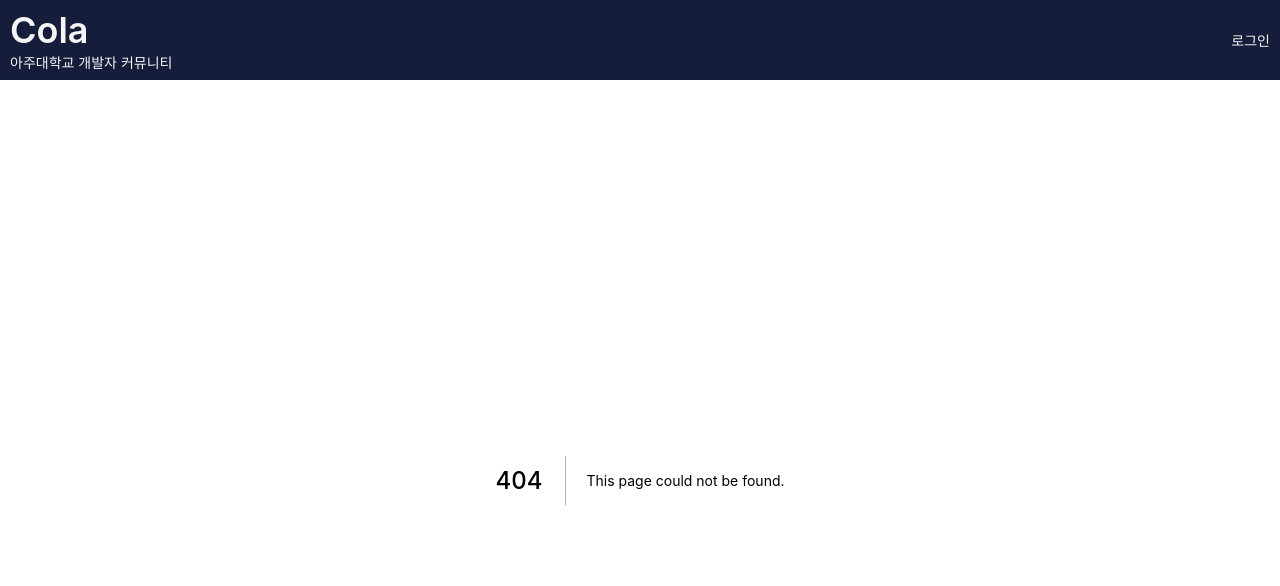
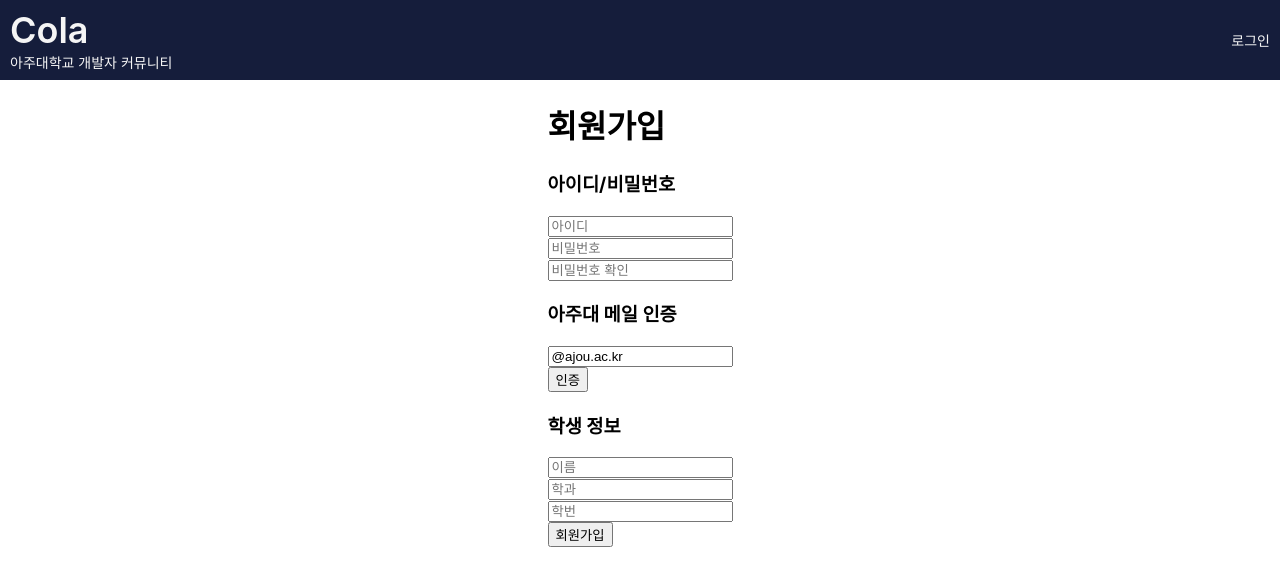
Before and after one commit to Coreight98/Cola_Web, a Next.js app: page /signup in a window 1280 px wide. Before the commit this address had no page. Shown: the top 586 px of the page. Built offline with nearby package versions, Linux system fonts and the light colour scheme.

Commit message:
feat: add sign up page and add signup button in login page
로그인 페이지 회원가입 버튼 추가
회원가입 페이지 추가 및 기본 구성요소 추가
TODO: 회원가입 페이지 스타일링 및 공통 스타일 요소 분리 필요

```diff
--- /dev/null
+++ b/src/pages/signup/index.tsx
@@ -0,0 +1,127 @@
+import { useForm } from 'react-hook-form';
+
+import { SignupFormInterface } from './index.type';
+import { Container, Title, SubTitle, FormWrapper, SubFormWrapper, EmailAuthBtn, SubmitBtn } from './styles';
+
+const SignUp = () => {
+  const {
+    register,
+    handleSubmit,
+    formState: { errors },
+    setError,
+  } = useForm<SignupFormInterface>({
+    mode: 'onBlur',
+    defaultValues: {
+      email: '@ajou.ac.kr',
+    },
+  });
+
+  const onSubmit = (data: SignupFormInterface) => {
+    console.log(data);
+  };
+  console.log(errors);
+
+  return (
+    <Container>
+      <Title>회원가입</Title>
+      <FormWrapper onSubmit={handleSubmit(onSubmit)}>
+        <SubFormWrapper>
+          <SubTitle>아이디/비밀번호</SubTitle>
+          <div>
+            <input
+              type="text"
+              placeholder="아이디"
+              {...register('id', {
+                required: '아이디를 입력해주세요.',
+              })}
+            />
+            {errors?.id?.message}
+          </div>
+          <div>
+            <input
+              type="password"
+              placeholder="비밀번호"
+              {...register('password', {
+                required: '비밀번호를 입력해주세요.',
+                // TODO: 비밀번호 형식 pattern
+              })}
+            />
+            {errors?.password?.message}
+          </div>
+          <div>
+            <input
+              type="password"
+              placeholder="비밀번호 확인"
+              {...register('passwordCheck', {
+                required: '비밀번호를 다시 입력해주세요.',
+                // TODO: 비밀번호 형식 pattern, password와 같은지 검증
+              })}
+            />
+            {errors?.passwordCheck?.message}
+          </div>
+        </SubFormWrapper>
+        <SubFormWrapper>
+          <SubTitle>아주대 메일 인증</SubTitle>
+          <div>
+            <input
+              type="text"
+              placeholder="아주대 메일"
+              {...register('email', {
+                required: '아주대 이메일을 입력해주세요.',
+                pattern: {
+                  value: /^[A-Za-z0-9._%+-]+@ajou.ac.kr$/,
+                  message: '아주대 이메일만 사용할 수 있습니다.',
+                },
+              })}
+            />
+            {errors?.email?.message}
+          </div>
+
+          <EmailAuthBtn type="button">인증</EmailAuthBtn>
+        </SubFormWrapper>
+        <SubFormWrapper>
+          <SubTitle>학생 정보</SubTitle>
+          <div>
+            <input
+              type="text"
+              placeholder="이름"
+              {...register('name', {
+                required: '이름을 입력해주세요',
+              })}
+            />
+            {errors?.name?.message}
+          </div>
+
+          <div>
+            <input
+              type="text"
+              placeholder="학과"
+              {...register('department', {
+                required: '학과를 입력해주세요',
+              })}
+            />
+            {errors?.department?.message}
+          </div>
+
+          <div>
+            <input
+              type="text"
+              placeholder="학번"
+              {...register('studentId', {
+                required: '학번을 입력해주세요',
+                pattern: {
+                  value: /^[0-9]{9}$/,
+                  message: '학번을 제대로 입력해주세요.',
+                },
+              })}
+            />
+            {errors?.studentId?.message}
+          </div>
+        </SubFormWrapper>
+
+        <SubmitBtn>회원가입</SubmitBtn>
+      </FormWrapper>
+    </Container>
+  );
+};
+export default SignUp;
--- /dev/null
+++ b/src/pages/signup/styles.ts
@@ -0,0 +1,11 @@
+import styled from '@emotion/styled';
+
+const Container = styled.div``;
+const Title = styled.h1``;
+const SubTitle = styled.h3``;
+const FormWrapper = styled.form``;
+const SubFormWrapper = styled.div``;
+const EmailAuthBtn = styled.button``;
+const SubmitBtn = styled.button``;
+
+export { Container, Title, SubTitle, FormWrapper, SubFormWrapper, EmailAuthBtn, SubmitBtn };
```
Also changed, not shown: src/pages/login/index.tsx (+19 -4 lines), src/pages/login/styles.ts (+37 -7 lines), src/pages/signup/index.type.ts (added, +9 -0 lines).
